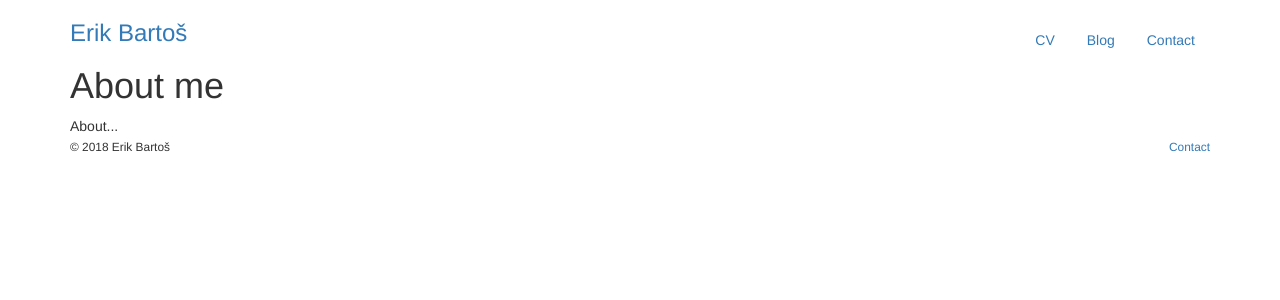
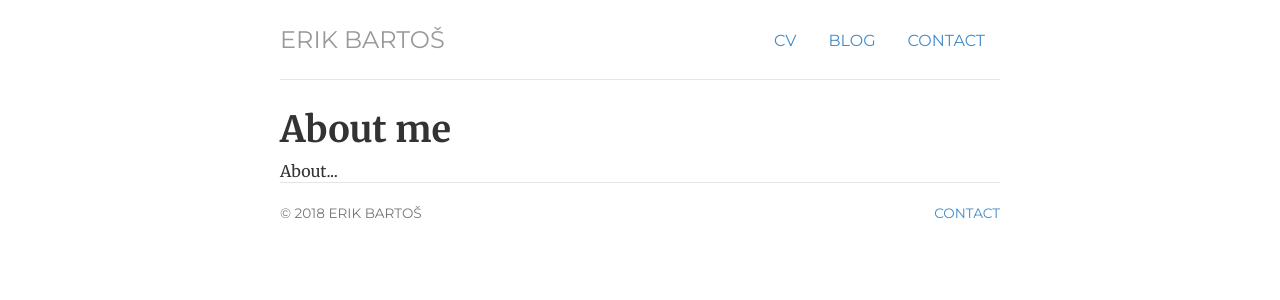
Before and after one commit to Mezek/mezek.github.io, a Jekyll site: the page built from about/index.html, in a window 1280 px wide. Shown: the top 300 px of the page. Built offline with Jekyll 4.4.1, drawn with Linux system fonts in a browser that asks for light colours; nearby versions of some CDN libraries; library files that are not in the unit come from our copies.

Commit message:
Update head.html

```diff
--- a/_includes/head.html
+++ b/_includes/head.html
@@ -8,8 +8,8 @@
 
 	<title>{{ page.title }} | Erik Bartoš | Physicists, Digital Publisher, Enthusiast, Sci-fi fan.</title>
 	<!-- styles -->
-	<link href="./css/bootstrap.css" rel="stylesheet">
-	<link href="./css/jumbotron-narrow.css" rel="stylesheet">
-	<link href="./css/style.css" rel="stylesheet">
+	<link href="/css/bootstrap.css" rel="stylesheet">
+	<link href="/css/jumbotron-narrow.css" rel="stylesheet">
+	<link href="/css/style.css" rel="stylesheet">
 
 </head>
```
